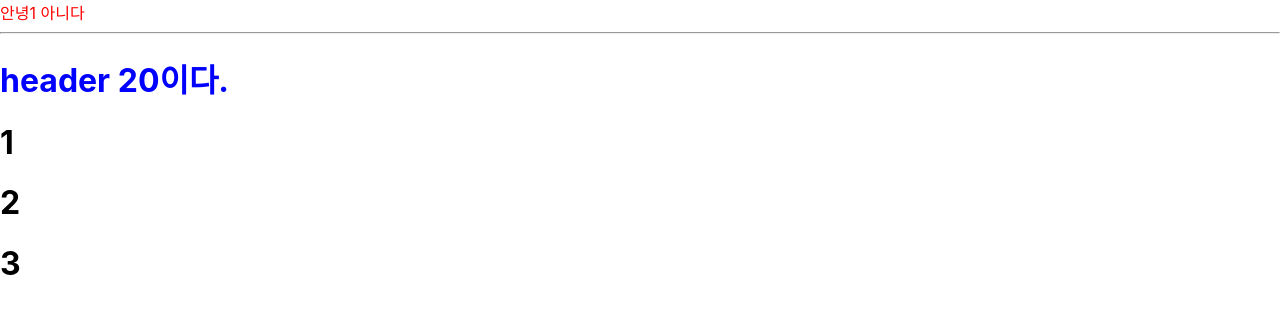
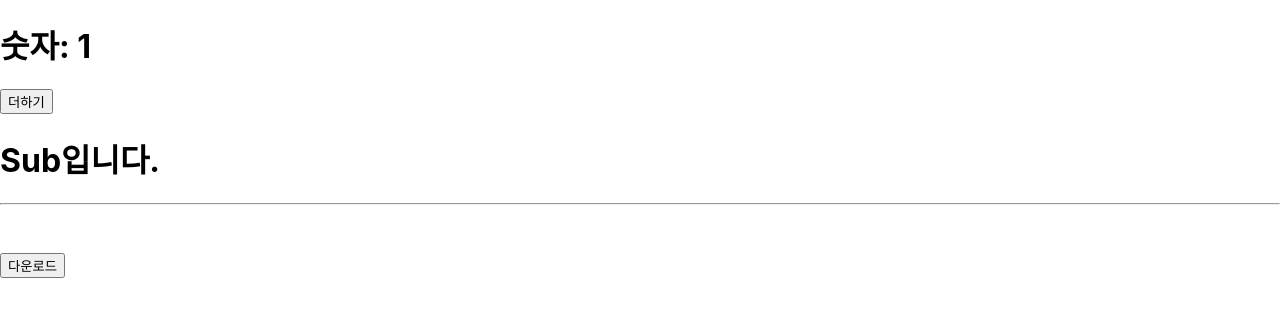
Before and after one commit to qkrtndh/react_study, a React (Create React App) app: page / in a window 1280 px wide. Shown: the top 316 px of the page. Built offline with nearby package versions, Linux system fonts and the light colour scheme.

Commit message:
useState 를 사용한 불변 변수 사용

```diff
--- a/src/App.js
+++ b/src/App.js
@@ -1,5 +1,8 @@
 import logo from './logo.svg';
 import './App.css';
+import { useState } from 'react';
+import Sub from './Sub';
+
 let a = 20; //변수
 const b = 30; //상수
 
@@ -10,6 +13,16 @@
   //리스트만 관리하면 된다.
   let list = [1, 2, 3];
 
+  //let number = 1; //상태값이 아니라서 안됨
+  const [number, setNumber] = useState(1); //React안에 hooks 라이브러리
+  //변수명 number가 생성됨. 값을 변경하려면 setNumber를 사용해야함 useState의 1이 number로 들어감.
+  //set + 앞글자대문자
+  const add = () => {
+    //number++;
+    setNumber(number + 1); //++은 그 값을 변경하는 것이므로 안되서 +1로 새 값을 할당. 리엑트에 number값을 변경요청
+    console.log('add ', number);
+  };
+
   //JSX 문법
   //리턴시 하나의 태그(DOM)만 리턴할 수 있다.
   //변수 선언은 let,const 만 가능하다.
@@ -18,16 +31,39 @@
   //null 대신 undifined 단, 이는 일종의 값임.
   //css 디자인하는 법
   //1. 내부에 적는 방법(비추, 단순할때만), 2. 외부파일에 적는 방법, 3. 라이브러리 사용(부트스트랩, component-styled)
+
+  //다운로드를 받은 상황
+  const [users, setUsers] = useState([]); //빈배열
+
+  const [number2, setNumber2] = useState(5);
+  let sample = [
+    { id: 1, name: '홍길동' },
+    { id: 2, name: '김길규' },
+    { id: 3, name: '이순신' },
+    { id: 4, name: '권두한' },
+  ];
+  const download = () => {
+    setUsers([...sample, { id: number2, name: '고길동' }]);
+    setNumber2(number2 + 1);
+  };
+
+  //랜더링시점 = 상태값 변경시
   return (
     <div>
-      <div style={mystyle}>안녕1 {a === 10 ? '맞다' : '아니다'}</div>
+      <div>
+        <h1>숫자: {number}</h1>
+        <button onClick={add}>더하기</button>
+      </div>
+      <Sub />
       <hr />
-      <h1 className="box-style">header {b === 30 && '20이다.'}</h1>
-      <div>
-        {list.map((n) => (
-          <h1>{n}</h1>
-        ))}
-      </div>
+      <br />
+      <br />
+      <button onClick={download}>다운로드</button>
+      {users.map((u) => (
+        <h1>
+          {u.id},{u.name}
+        </h1>
+      ))}
     </div>
   );
 }
--- /dev/null
+++ b/src/Sub.js
@@ -0,0 +1,12 @@
+import React from 'react';
+
+const Sub = () => {
+  //다시 그릴지 안그릴지에 대해 정하는 함수를 제공한다.
+  return (
+    <div>
+      <h1>Sub입니다.</h1>
+    </div>
+  );
+};
+
+export default Sub;
```
